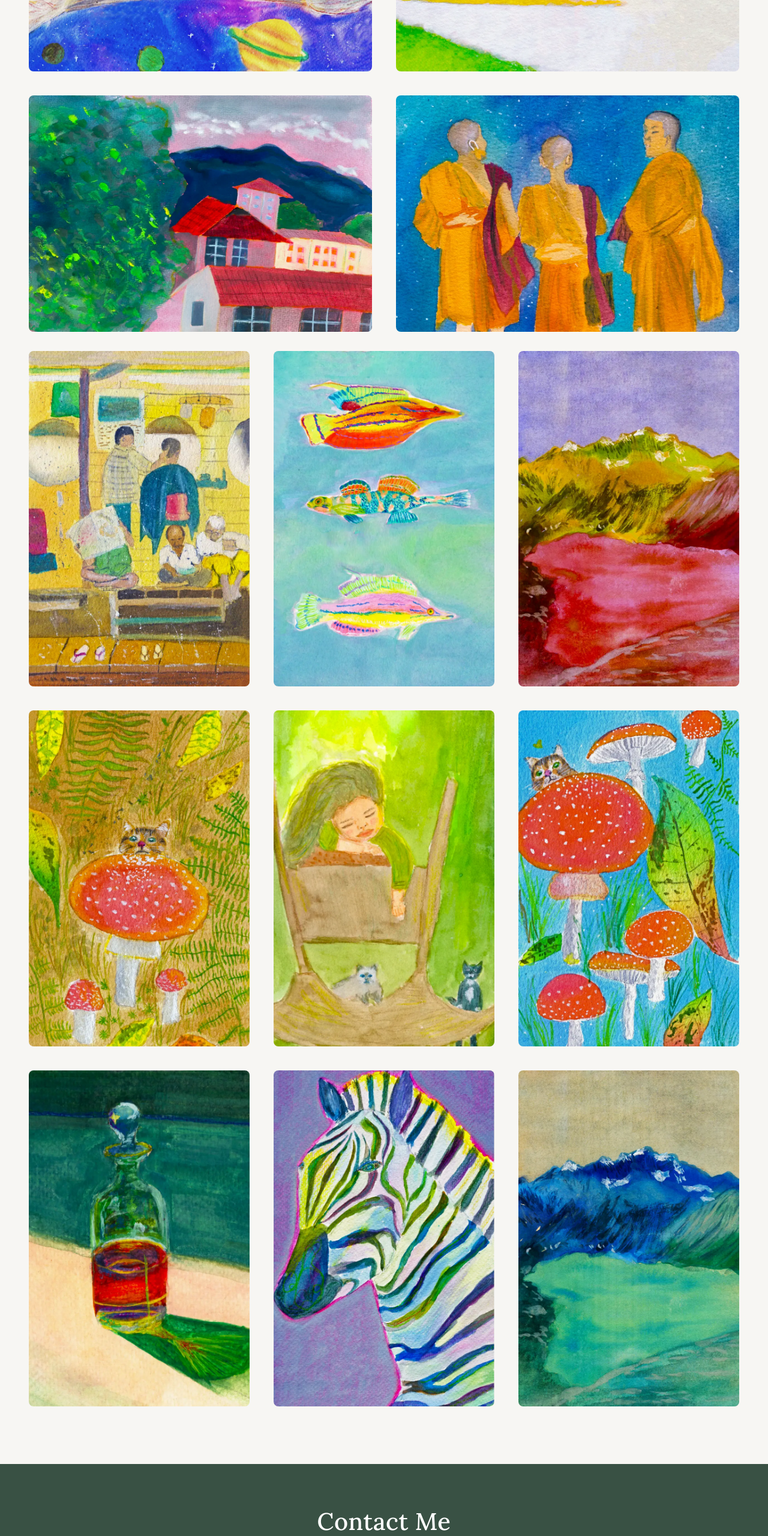
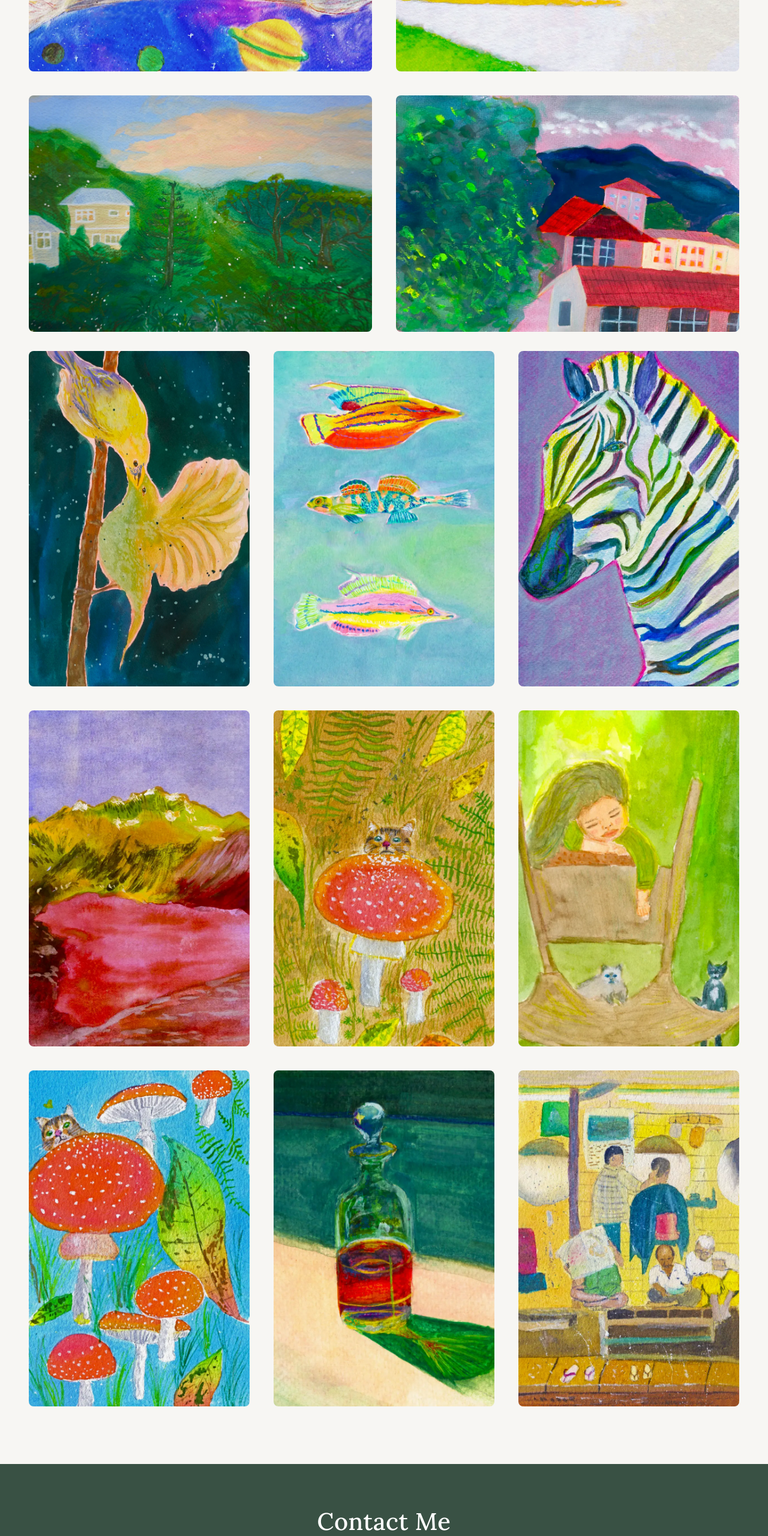
Before and after one commit to lu-designer/luluxustudio, a plain HTML site: page illustration.html in a window 1280 px wide. Shown: the part 2151-4711 px from the top of the page at 60% size. Drawn offline with Linux system fonts and the light colour scheme; a web font is replaced by a local one.

Commit message:
Add files via upload

```diff
--- a/illustration.html
+++ b/illustration.html
@@ -163,6 +163,14 @@
        -->  <!--  </a>-->
       </div>
 
+    <div class="project-card reveal" >
+       <!--  <a href="project-Gently App.html">-->
+          <img src="images/wellington_sunset.webp" alt="Artwork12">
+           <!--   <h2 class="project-card-title">Gently</h2>
+        <p class="project-card-subtitle"> A mobile app that supports independent creatives and solopreneurs when motivation drops.</p>
+       -->  <!--  </a>-->
+      </div>
+
        <div class="project-card reveal">
        <!--  <a href="project-Gently App.html">-->
           <img src="images/Window_View_Chiangmai.webp" alt="Artwork11">
@@ -171,13 +179,7 @@
        -->  <!--  </a>-->
       </div>
 
-          <div class="project-card reveal" >
-       <!--  <a href="project-Gently App.html">-->
-          <img src="images/Young_Thai_Monks.webp" alt="Artwork12">
-           <!--   <h2 class="project-card-title">Gently</h2>
-        <p class="project-card-subtitle"> A mobile app that supports independent creatives and solopreneurs when motivation drops.</p>
-       -->  <!--  </a>-->
-      </div>
+
 
 
   </div>
@@ -186,11 +188,13 @@
 
             <div class="project-card reveal" >
  <!--  <a href="project-Gently App.html">-->
-          <img src="images/Barber_shop.webp" alt="Artwork13">
+          <img src="images/birds_portrait.webp" alt="Artwork13">
            <!--   <h2 class="project-card-title">Gently</h2>
         <p class="project-card-subtitle"> A mobile app that supports independent creatives and solopreneurs when motivation drops.</p>
        -->  <!--  </a>-->
       </div>
+
+
 
    <div class="project-card reveal" >
  <!--  <a href="project-Gently App.html">-->
@@ -199,6 +203,15 @@
         <p class="project-card-subtitle"> A mobile app that supports independent creatives and solopreneurs when motivation drops.</p>
        -->  <!--  </a>-->
       </div>
+       <div class="project-card reveal" >
+ <!--  <a href="project-Gently App.html">-->
+          <img src="images/zebra.webp" alt= "artwork img">
+           <!--   <h2 class="project-card-title">Gently</h2>
+        <p class="project-card-subtitle"> A mobile app that supports independent creatives and solopreneurs when motivation drops.</p>
+       -->  <!--  </a>-->
+      </div>
+
+
 
 
           <div class="project-card reveal" >
@@ -249,19 +262,12 @@
 
         <div class="project-card reveal" >
  <!--  <a href="project-Gently App.html">-->
-          <img src="images/zebra.webp" alt= "artwork img">
+          <img src="images/Barber_shop.webp" alt="Artwork13">
            <!--   <h2 class="project-card-title">Gently</h2>
         <p class="project-card-subtitle"> A mobile app that supports independent creatives and solopreneurs when motivation drops.</p>
        -->  <!--  </a>-->
       </div>
 
-       <div class="project-card reveal" >
- <!--  <a href="project-Gently App.html">-->
-          <img src="images/snowy_mountain.webp" alt= "artwork img">
-           <!--   <h2 class="project-card-title">Gently</h2>
-        <p class="project-card-subtitle"> A mobile app that supports independent creatives and solopreneurs when motivation drops.</p>
-       -->  <!--  </a>-->
-      </div>
 
 </div>
 
```
Also changed, not shown: index.html (+5 -2 lines). Lines whose indentation alone changed are shown as unchanged.
